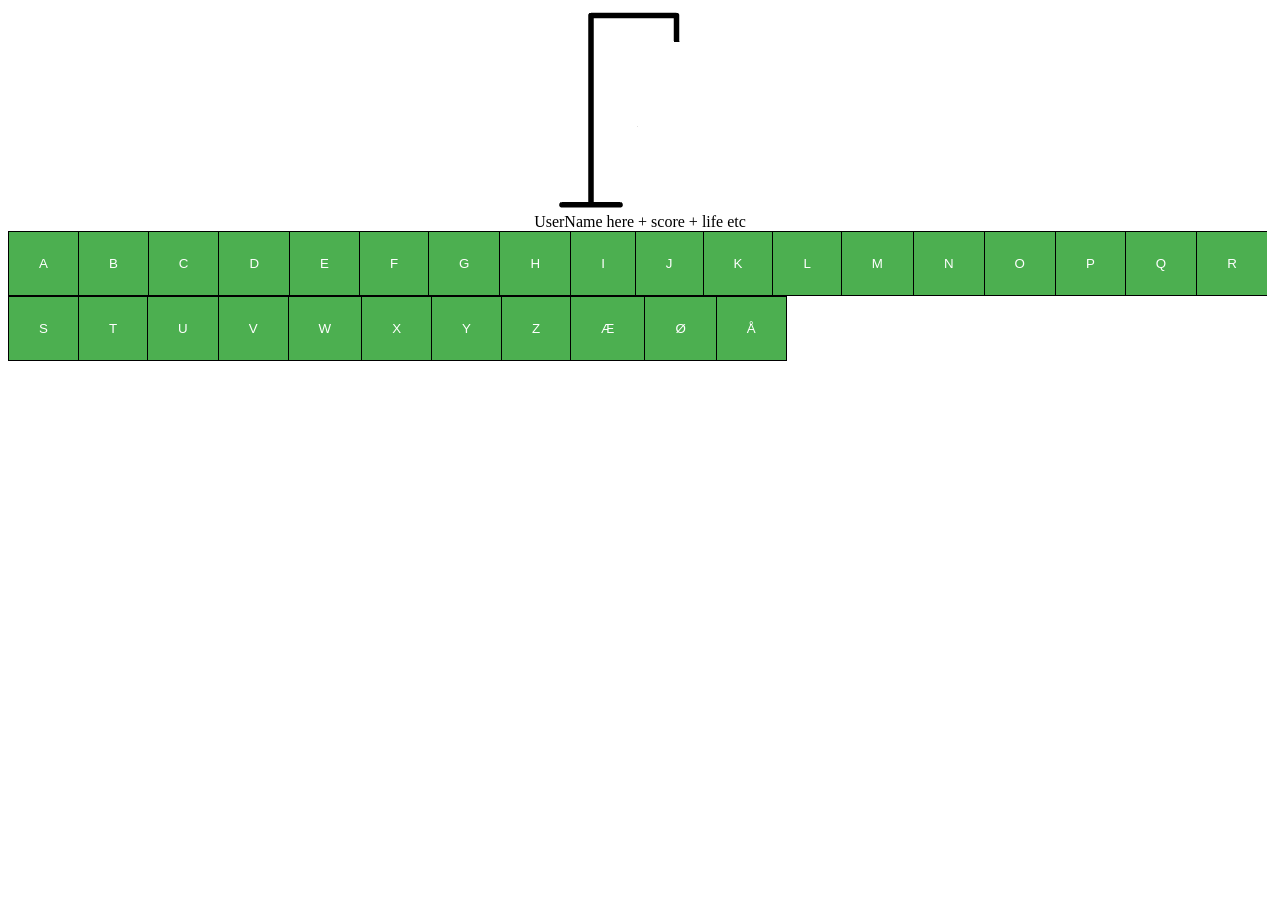
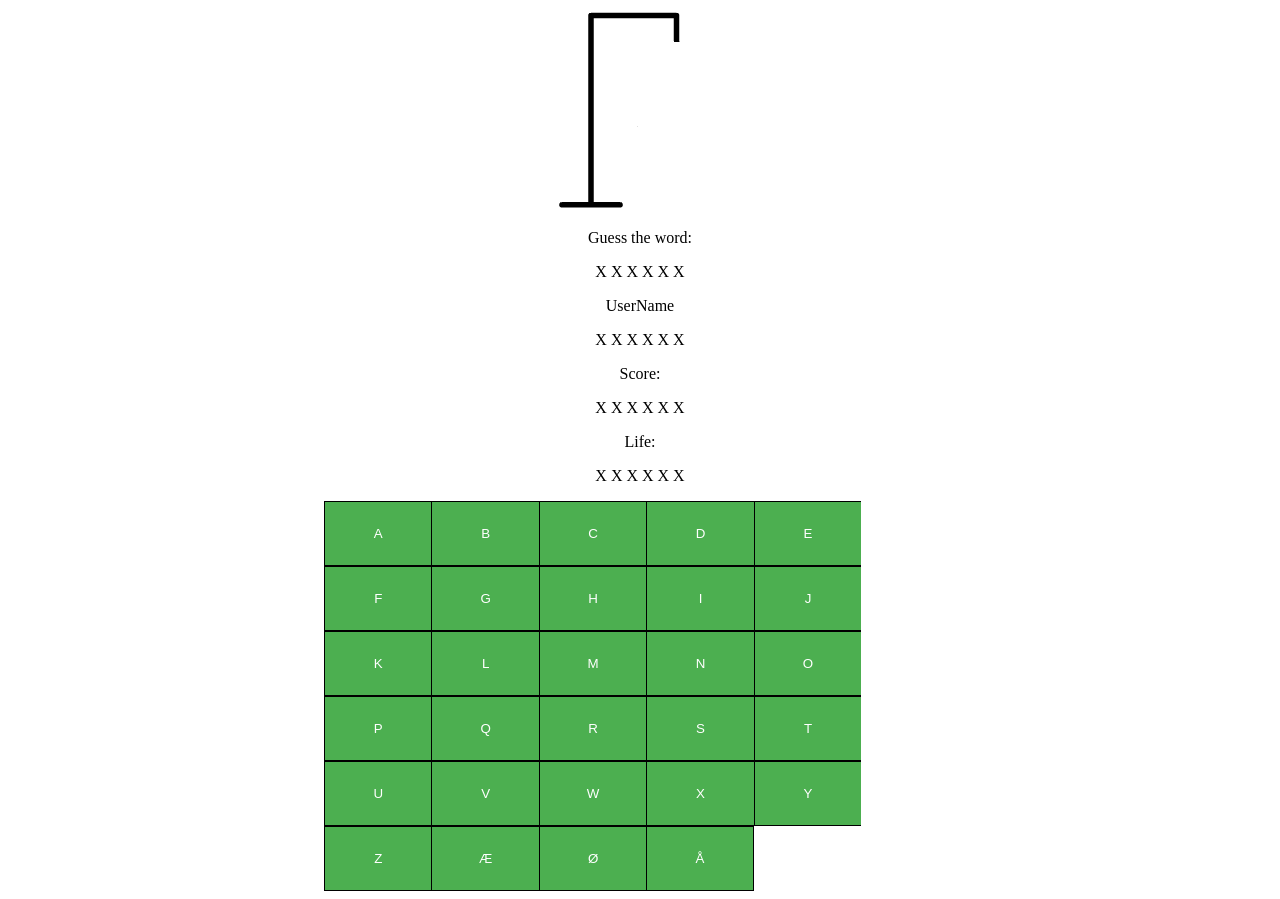
Before and after one commit to Gr16-DistributedSystems-DTU-2018/DistributedHangmanWebApp, a web app: page /game.html in a window 1280 px wide. Before the commit the page ends 361 px from the top, so only its background shows below. Run offline with its HTML, style and script files only (its server is not run), Linux system fonts and the light colour scheme; data that the repository does not hold is empty.

Commit message:
Tried to fix some layout

```diff
--- a/src/main/webapp/assets/css/game.css
+++ b/src/main/webapp/assets/css/game.css
@@ -1,17 +1,26 @@
 .btn-group button {
+    display: inline;
     background-color: #4CAF50; /* Green background */
-    border: 1px solid black; /* Green border */
+    border: 1px solid black; /* Black border */
     color: white; /* White text */
     padding: 24px 30px; /* Some padding */
     cursor: pointer; /* Pointer/hand icon */
     float: left; /* Float the buttons side by side */
 }
 
+
+
 /* Clear floats (clearfix hack) */
 .btn-group:after {
     content: "";
     clear: both;
     display: table;
+}
+
+.divider{
+width: 5px; /* adds spacing between buttons*/
+height: auto;
+display: inline-block;
 }
 
 .btn-group button:not(:last-child) {
@@ -30,3 +39,8 @@ img.avatar{
 .container{
     text-align: center;
 }
+
+.table{
+    margin-left: auto;
+    margin-right: auto;
+}
--- a/src/main/webapp/game.html
+++ b/src/main/webapp/game.html
@@ -13,7 +13,7 @@
     <link rel="apple-touch-icon" sizes="144x144" href="assets/img/apple-icon-144x144.png">
     <link rel="apple-touch-icon" sizes="152x152" href="assets/img/apple-icon-152x152.png">
     <link rel="apple-touch-icon" sizes="180x180" href="assets/img/apple-icon-180x180.png">
-    <link rel="icon" type="image/png" sizes="192x192"  href="assets/img/android-icon-192x192.png">
+    <link rel="icon" type="image/png" sizes="192x192" href="assets/img/android-icon-192x192.png">
     <link rel="icon" type="image/png" sizes="32x32" href="assets/img/favicon-32x32.png">
     <link rel="icon" type="image/png" sizes="96x96" href="assets/img/favicon-96x96.png">
     <link rel="icon" type="image/png" sizes="16x16" href="assets/img/favicon-16x16.png">
@@ -22,46 +22,59 @@
     <meta name="msapplication-TileImage" content="assets/img/ms-icon-144x144.png">
     <meta name="theme-color" content="#ffffff">
 </head>
+
+
 <body>
 <div class="imgcontainer">
     <img src="assets/img/galge.png" alt="Avatar" class="avatar">
-</div>
-<div class="container">
-    <text>UserName here + score + life etc</text>
+    <center>
+        <p></p>
+        <text> Guess the word:</text>
+        <p> X X X X X X </p>
+        <text> UserName</text>
+        <p> X X X X X X </p>
+        <text> Score:</text>
+        <p> X X X X X X </p>
+        <text> Life:</text>
+        <p> X X X X X X </p>
+    </center>
 </div>
 
-<div class="btn-group">
-    <button type="button" class="btn btn-primary">A</button>
-    <button type="button" class="btn btn-primary">B</button>
-    <button type="button" class="btn btn-primary">C</button>
-    <button type="button" class="btn btn-primary">D</button>
-    <button type="button" class="btn btn-primary">E</button>
-    <button type="button" class="btn btn-primary">F</button>
-    <button type="button" class="btn btn-primary">G</button>
-    <button type="button" class="btn btn-primary">H</button>
-    <button type="button" class="btn btn-primary">I</button>
-    <button type="button" class="btn btn-primary">J</button>
-    <button type="button" class="btn btn-primary">K</button>
-    <button type="button" class="btn btn-primary">L</button>
-    <button type="button" class="btn btn-primary">M</button>
-    <button type="button" class="btn btn-primary">N</button>
-    <button type="button" class="btn btn-primary">O</button>
-    <button type="button" class="btn btn-primary">P</button>
-    <button type="button" class="btn btn-primary">Q</button>
-    <button type="button" class="btn btn-primary">R</button>
-    <button type="button" class="btn btn-primary">S</button>
-    <button type="button" class="btn btn-primary">T</button>
-    <button type="button" class="btn btn-primary">U</button>
-    <button type="button" class="btn btn-primary">V</button>
-    <button type="button" class="btn btn-primary">W</button>
-    <button type="button" class="btn btn-primary">X</button>
-    <button type="button" class="btn btn-primary">Y</button>
-    <button type="button" class="btn btn-primary">Z</button>
-    <button type="button" class="btn btn-primary">Æ</button>
-    <button type="button" class="btn btn-primary">Ø</button>
-    <button type="button" class="btn btn-primary">Å</button>
+<div>
+    <center>
+        <div class="btn-group" style="width: 50%">
+            <button style="width: 17%" type="button" class="btn btn-primary">A</button>
+            <button style="width: 17%" type="button" class="btn btn-primary">B</button>
+            <button style="width: 17%" type="button" class="btn btn-primary">C</button>
+            <button style="width: 17%" type="button" class="btn btn-primary">D</button>
+            <button style="width: 17%" type="button" class="btn btn-primary">E</button>
+            <button style="width: 17%" type="button" class="btn btn-primary">F</button>
+            <button style="width: 17%" type="button" class="btn btn-primary">G</button>
+            <button style="width: 17%" type="button" class="btn btn-primary">H</button>
+            <button style="width: 17%" type="button" class="btn btn-primary">I</button>
+            <button style="width: 17%" type="button" class="btn btn-primary">J</button>
+            <button style="width: 17%" type="button" class="btn btn-primary">K</button>
+            <button style="width: 17%" type="button" class="btn btn-primary">L</button>
+            <button style="width: 17%" type="button" class="btn btn-primary">M</button>
+            <button style="width: 17%" type="button" class="btn btn-primary">N</button>
+            <button style="width: 17%" type="button" class="btn btn-primary">O</button>
+            <button style="width: 17%" type="button" class="btn btn-primary">P</button>
+            <button style="width: 17%" type="button" class="btn btn-primary">Q</button>
+            <button style="width: 17%" type="button" class="btn btn-primary">R</button>
+            <button style="width: 17%" type="button" class="btn btn-primary">S</button>
+            <button style="width: 17%" type="button" class="btn btn-primary">T</button>
+            <button style="width: 17%" type="button" class="btn btn-primary">U</button>
+            <button style="width: 17%" type="button" class="btn btn-primary">V</button>
+            <button style="width: 17%" type="button" class="btn btn-primary">W</button>
+            <button style="width: 17%" type="button" class="btn btn-primary">X</button>
+            <button style="width: 17%" type="button" class="btn btn-primary">Y</button>
+            <button style="width: 17%" type="button" class="btn btn-primary">Z</button>
+            <button style="width: 17%" type="button" class="btn btn-primary">Æ</button>
+            <button style="width: 17%" type="button" class="btn btn-primary">Ø</button>
+            <button style="width: 17%" type="button" class="btn btn-primary">Å</button>
+        </div>
+    </center>
+</div>
+</body>
 
-</div>
-
-</body>
 </html>
```
Also changed, not shown: 1 other file.
